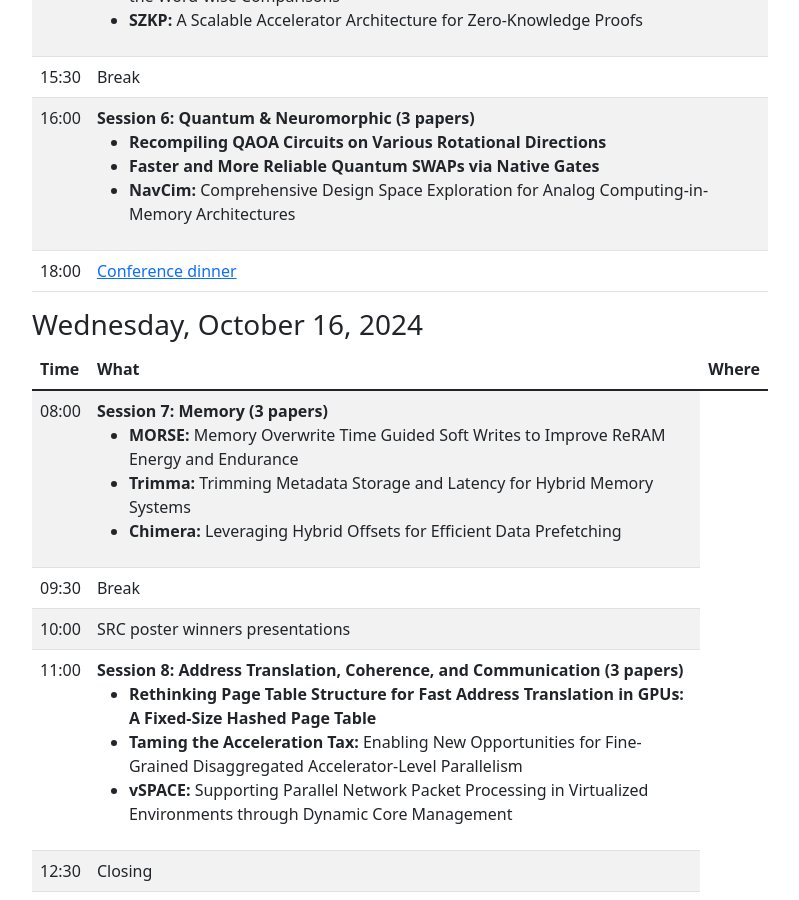
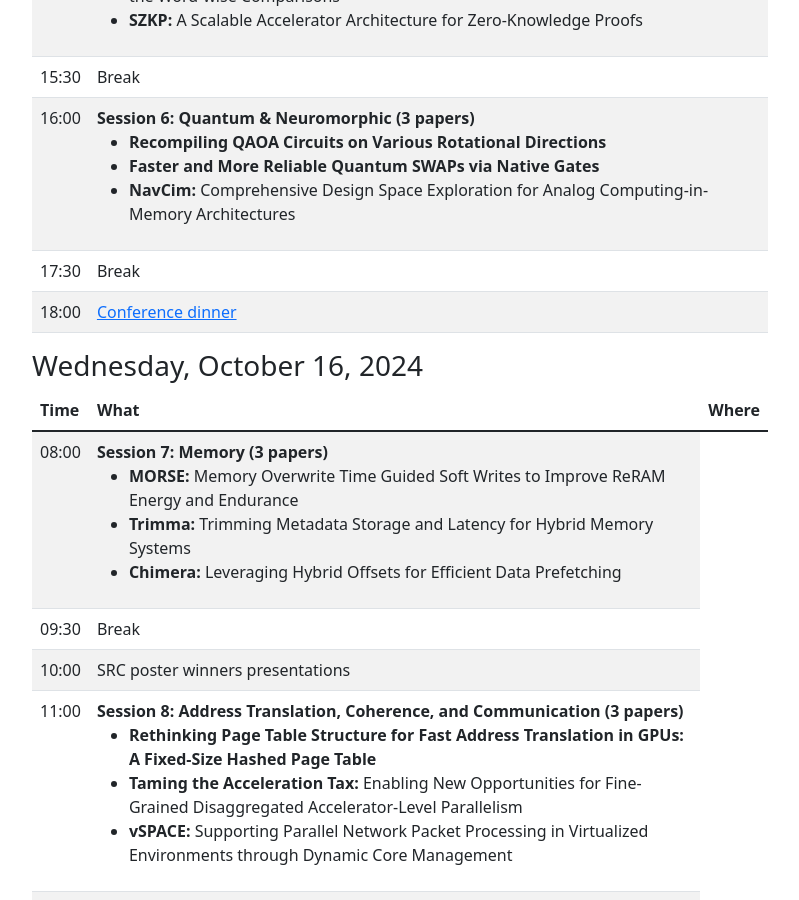
Before and after one commit to pact2024/pact2024.github.io, a Jekyll site: the page built from program/index.md, in a window 1280 px wide and 900 px high, scrolled down 2089 px. Shown: the whole window, without its empty margins (50-849 px from the left). Built offline with Jekyll 4.4.1, drawn with Linux system fonts in a browser that asks for light colours.

Commit message:
Update index.md

```diff
--- a/program/index.md
+++ b/program/index.md
@@ -164,6 +164,10 @@ show_sidebar: true
 		</td>
 	</tr>
 	<tr>
+		<td>17:30</td>
+		<td>Break</td>
+	</tr>
+	<tr>
 		<td>18:00</td>
 		<td><a href="/attend/#conference-dinner">Conference dinner</a></td>
 	</tr>
```
